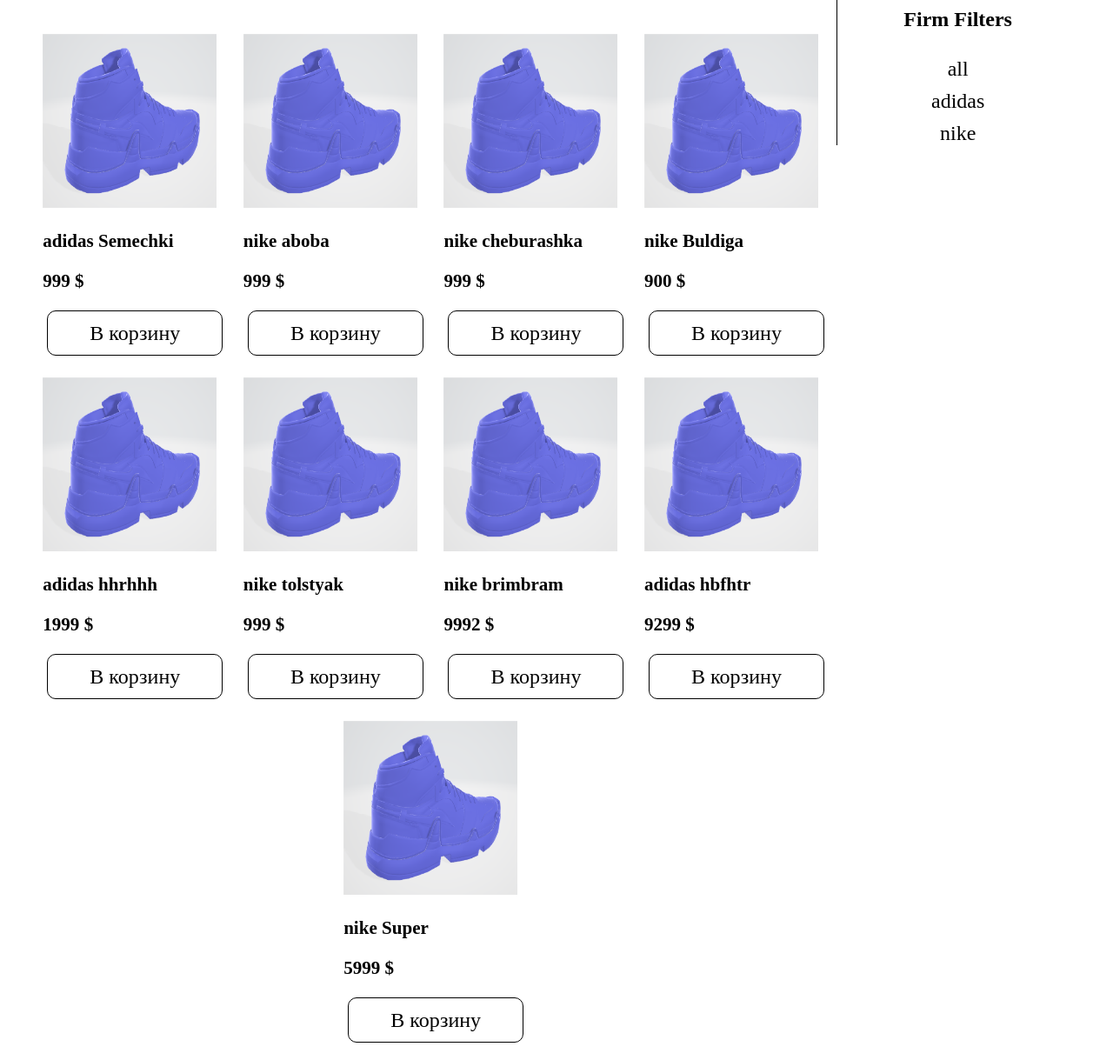
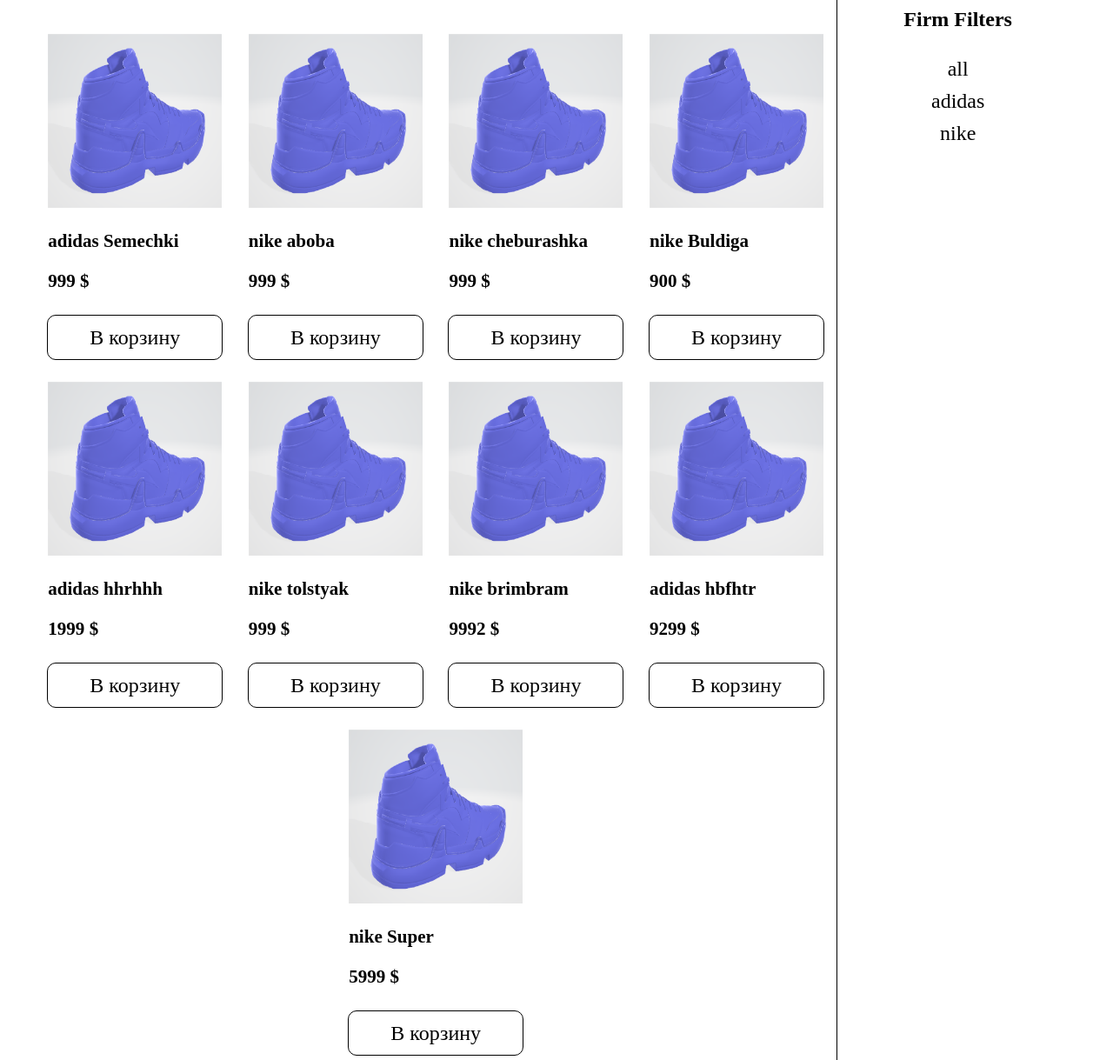
Before and after one commit to Simbircit/SneakerShop, a Django app: page / in a window 1280 px wide. Shown: the part 71-1290 px from the top of the page at 87% size. Run offline with Django 5.2, Linux system fonts and the light colour scheme; a user stored in the database is signed in; data comes from the database, SQL or seed files in the repository; both versions use the stored data as it was after the commit; some libraries are stand-ins or nearby versions.

Commit message:
Micro update

```diff
--- a/shapp/static/shapp/style.css
+++ b/shapp/static/shapp/style.css
@@ -84,7 +84,6 @@
 }
 .filters{
     flex-grow: 1;
-    height: calc(100% - 70px);
     width: 360px;
     display: flex;
     flex-direction: column;
@@ -98,6 +97,12 @@
     flex-direction: row;
     justify-content: space-around;
     flex-wrap: wrap;
+}
+.product{
+    display: flex;
+    flex-direction: column;
+    justify-content: center;
+    align-items: center;
 }
 .product_box{
     margin-top: 20px;
--- a/shapp/templates/registration/login.html
+++ b/shapp/templates/registration/login.html
@@ -24,6 +24,7 @@
                     <a class="header_leaks" href="{%url 'register'%}">Зарегистрироваться</a>
                 </div>
                 {%endif%}
+                {% if user.is_authenticated %}
                 <div class="cart_div">
                     <img src="{%static 'shapp/images/carts.png'%}" alt="" class="logo_img" id="cart">
                     <section class="cart_box" id="cart_box">
@@ -52,6 +53,7 @@
                         </form>
                     </section>
                 </div>
+                {%endif%}
             </nav>
         </header>
         <main>
--- a/shapp/templates/shapp/main.html
+++ b/shapp/templates/shapp/main.html
@@ -24,6 +24,7 @@
                     <a class="header_leaks" href="{%url 'register'%}">Зарегистрироваться</a>
                 </div>
                 {%endif%}
+                {% if user.is_authenticated %}
                 <div class="cart_div">
                     <img src="{%static 'shapp/images/carts.png'%}" alt="" class="logo_img" id="cart">
                     <section class="cart_box" id="cart_box">
@@ -52,12 +53,13 @@
                         </form>
                     </section>
                 </div>
+                {%endif%}
             </nav>
         </header>
         <main>
             <section class="products">
                 {%for sneakers in sneakers%}
-                <div>
+                <div class="product">
                     <a href="{%url 'product' sneakers.id%}" class="">
                         <img src="{{sneakers.img.url}}" alt="" class="product_img">
                         <h3>{{sneakers.firm}} {{sneakers.title}}</h3>
--- a/shapp/templates/shapp/register.html
+++ b/shapp/templates/shapp/register.html
@@ -24,6 +24,7 @@
                     <a class="header_leaks" href="{%url 'register'%}">Зарегистрироваться</a>
                 </div>
                 {%endif%}
+                {% if user.is_authenticated %}
                 <div class="cart_div">
                     <img src="{%static 'shapp/images/carts.png'%}" alt="" class="logo_img" id="cart">
                     <section class="cart_box" id="cart_box">
@@ -52,6 +53,7 @@
                         </form>
                     </section>
                 </div>
+                {%endif%}
             </nav>
         </header>
         <main>
--- a/shapp/templates/shapp/sneakers.html
+++ b/shapp/templates/shapp/sneakers.html
@@ -24,6 +24,7 @@
                     <a class="header_leaks" href="{%url 'register'%}">Зарегистрироваться</a>
                 </div>
                 {%endif%}
+                {% if user.is_authenticated %}
                 <div class="cart_div">
                     <img src="{%static 'shapp/images/carts.png'%}" alt="" class="logo_img" id="cart">
                     <section class="cart_box" id="cart_box">
@@ -52,6 +53,7 @@
                         </form>
                     </section>
                 </div>
+                {%endif%}
             </nav>
         </header>
         <main>
```
Also changed, not shown: db.sqlite3.
